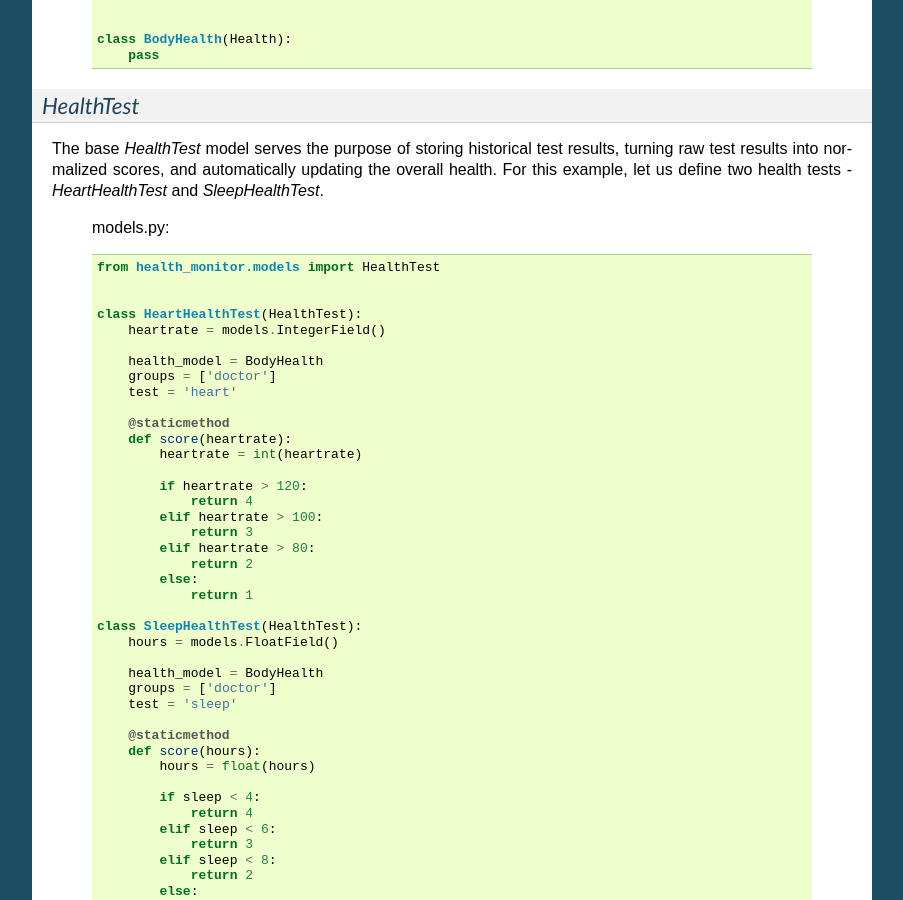
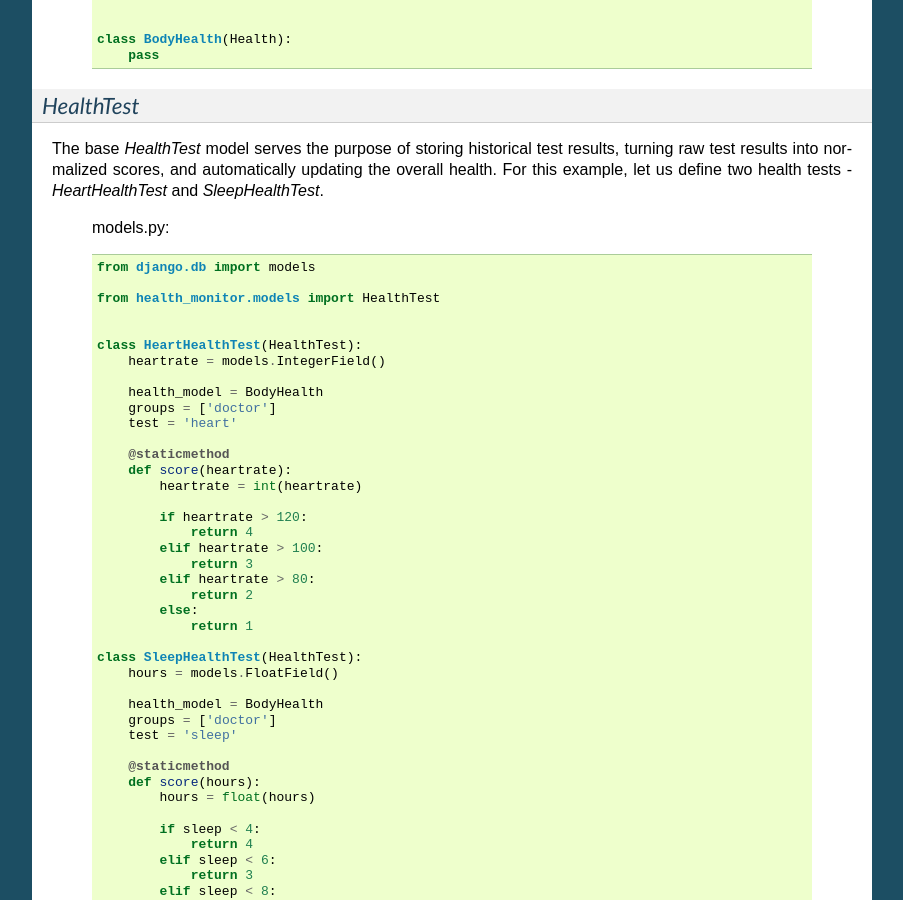
Before and after one commit to gracenote/django-health-monitor, a Sphinx documentation site: the page built from docs/usage.rst, in a window 1280 px wide and 900 px high, scrolled down 731 px. Shown: the whole window, without its empty margins (198-1101 px from the left). Built offline with Sphinx 7.4.7, drawn with Linux system fonts in a browser that asks for light colours.

Commit message:
Update docs.

```diff
--- a/docs/usage.rst
+++ b/docs/usage.rst
@@ -39,6 +39,8 @@
 The base `HealthTest` model serves the purpose of storing historical test results, turning raw test results into normalized scores, and automatically updating the overall health. For this example, let us define two health tests - `HeartHealthTest` and `SleepHealthTest`.
 
     models.py::
+
+        from django.db import models
 
         from health_monitor.models import HealthTest
 
```
